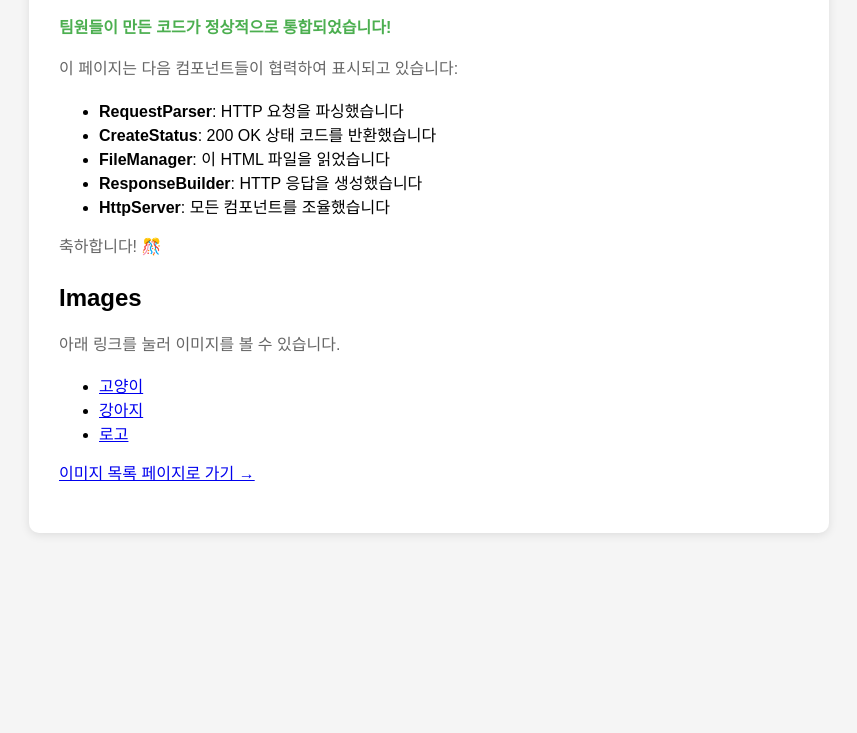
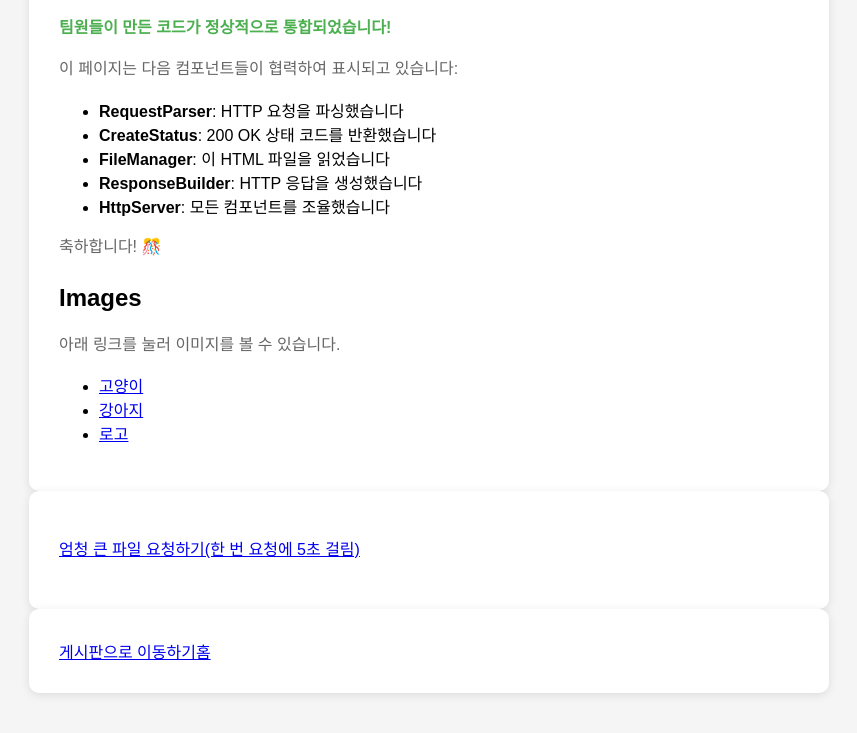
Before and after one commit to SISUinSea/our-server, a plain HTML site: page www/index.html in a window 1280 px wide. Shown: the part 187-920 px from the top of the page, without its empty margins (211-1068 px from the left). Before the commit the page ends 800 px from the top, so only its background shows below. Drawn offline with Linux system fonts and the light colour scheme.

Commit message:
change: index.html 수정 - 게시판 링크 추가

```diff
--- a/www/index.html
+++ b/www/index.html
@@ -54,8 +54,15 @@
                 <li><a href="/images/dog.jpeg"  title="dog">강아지</a></li>
                 <li><a href="/images/logo.jpeg" title="logo">로고</a></li>
             </ul>
-            <p><a href="/images/">이미지 목록 페이지로 가기 →</a></p>
         </section>
+    </div>
+    <div class="container">
+        <p><a href="/VBF.txt">엄청 큰 파일 요청하기(한 번 요청에 5초 걸림)</a></p>
+    </div>
+    <div class="container">
+        <div class="actions">
+            <a class="btn btn-outline" href="/Page/Main.html" aria-label="메인으로">게시판으로 이동하기홈</a>
+        </div>
     </div>
 </body>
 </html>
```
